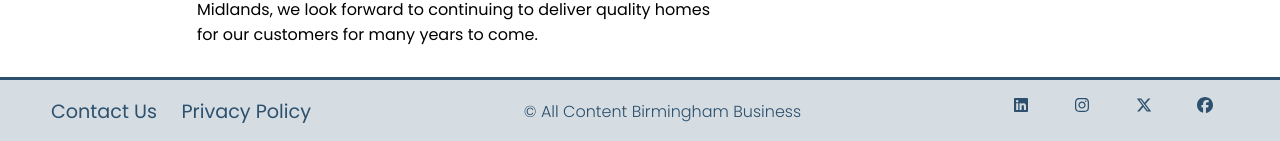
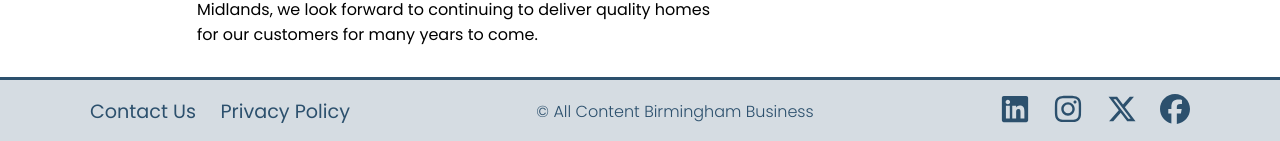
Before and after one commit to gabriellemia/birmingham-biz, a Next.js app: page /story in a window 1280 px wide. Shown: the part 2074-2215 px from the top of the page. Built offline with nearby package versions, Linux system fonts and the light colour scheme; no server answers.

Commit message:
modify footer set to max-width 1100px for desktop viewport.

```diff
--- a/src/app/components/Footer/Footer.jsx
+++ b/src/app/components/Footer/Footer.jsx
@@ -8,8 +8,10 @@ import Link from "next/link";
 
 export default function Footer() {
   return (
+
     <footer className={styles.footerContainer} role="contentinfo">
-      <nav aria-label="Footer navigation">
+      <div className={styles.footerContent}>
+      <nav aria-label="Footer navigation" >
         <ul className={styles.footerMenu}>
           <li className={styles.listItem}>
             <Link href="/contact" className={styles.link}>
@@ -56,6 +58,7 @@ export default function Footer() {
           </li>
         </ul>
       </section>
+    </div>
     </footer>
   );
 }
--- a/src/app/components/Footer/Footer.module.css
+++ b/src/app/components/Footer/Footer.module.css
@@ -3,19 +3,34 @@
   display: flex;
   flex-direction: row;
   border-top: 3px solid #2c506d;
-  justify-content: space-between;
+  justify-content: center;
   align-items: center;
-  padding: 1rem;
+  /* padding: 1rem; */
   height: 67px;
   color: #2c506d;
 }
+.footerContent{
+  width: 1100px;
+  display: flex;
+  justify-content: space-between;
+  flex-direction: row;
+  align-items: center;
+
+}
+/*
+.footerSocial{
+  background-color: black;
+  width: 260px;
+
+
+} */
 
 .footerMenu {
   display: flex;
   flex-direction: row;
   justify-content: space-between;
   list-style-type: none;
-  margin-left: 35px;
+  /* margin-left: 35px; */
   font-size: 1.2rem;
   width: 260px;
   padding: 0;
@@ -45,18 +60,15 @@
   flex-direction: row;
   list-style-type: none;
   justify-content: space-between;
-  width: 220px;
   padding: 0;
-  margin-right: 30px;
+  width: 190px;
+
 }
 
-.socialItem {
-  height: 37px;
-  width: 37px;
-}
 .icon {
   color: #2c506d;
-
+  height: 30px;
+  width: 30px;
 }
 .socialItem:visited,
 .socialItem:active {
```
